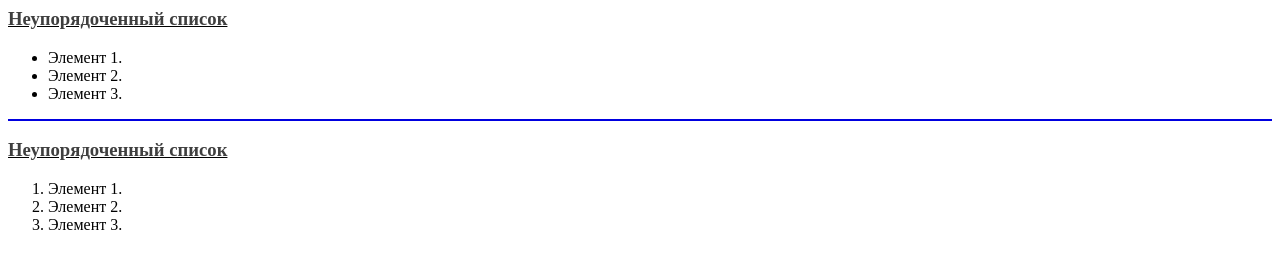
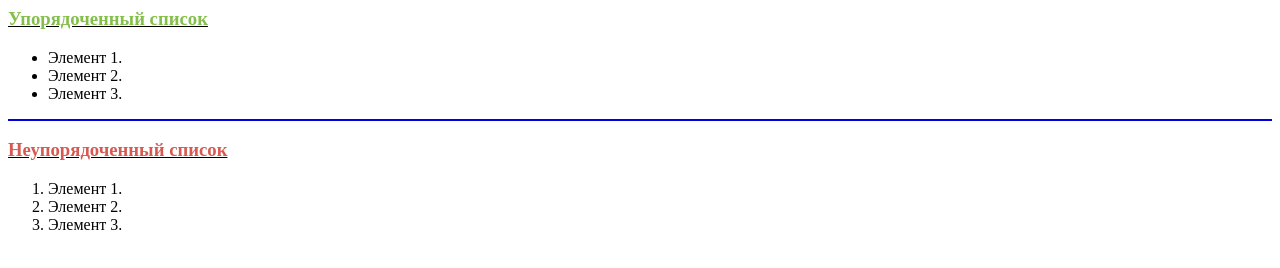
Before and after one commit to pirnazarov007/second_test, a plain HTML site: page index.html in a window 1280 px wide. Drawn offline with Linux system fonts and the light colour scheme.

Commit message:
changet colour

```diff
--- a/index.html
+++ b/index.html
@@ -3,14 +3,14 @@
     <TITLE>Пример упорядоченных и неупорядоченных списков</TITLE>
     </HEAD>
     <BODY>
-    <H3><U><span style="color: #000000c0;">Неупорядоченный список</span></U></H3>
+    <H3><U><span style="color: #5aaa0fc0;">Упорядоченный список</span></U></H3>
     <UL>
     <LI>Элемент 1.
     <LI>Элемент 2.
     <LI>Элемент 3.
     </UL>
     <HR color=”lime”>
-    <H3><U><span style="color: #000000c0;">Неупорядоченный список</span></U></H3>
+    <H3><U><span style="color: #c92419c0;">Неупорядоченный список</span></U></H3>
     <OL>
     <LI>Элемент 1.
     <LI>Элемент 2.
```
